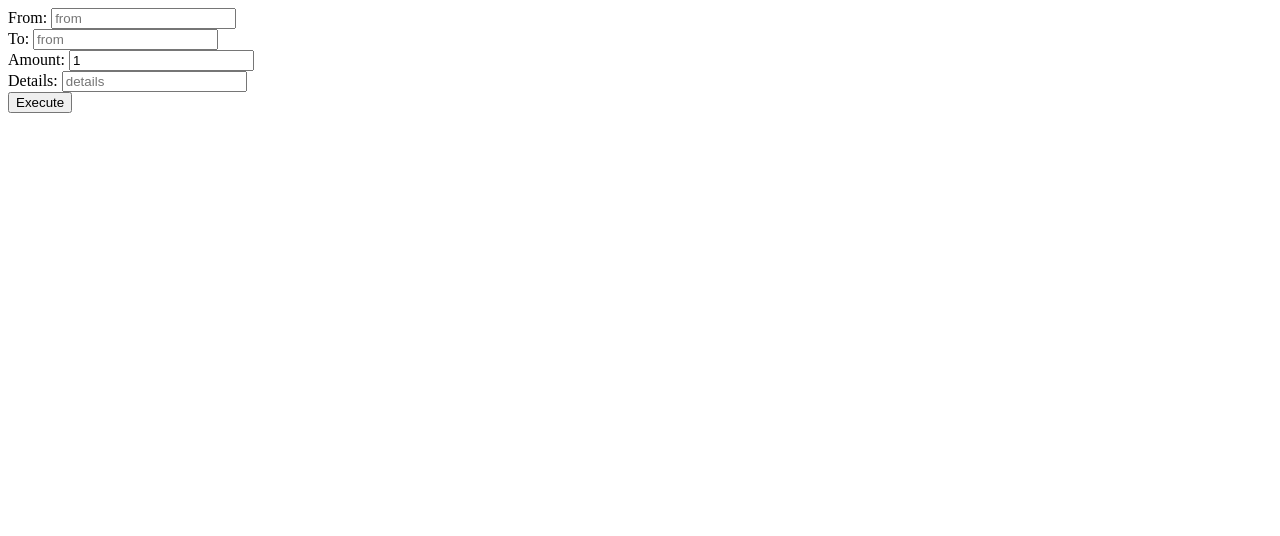
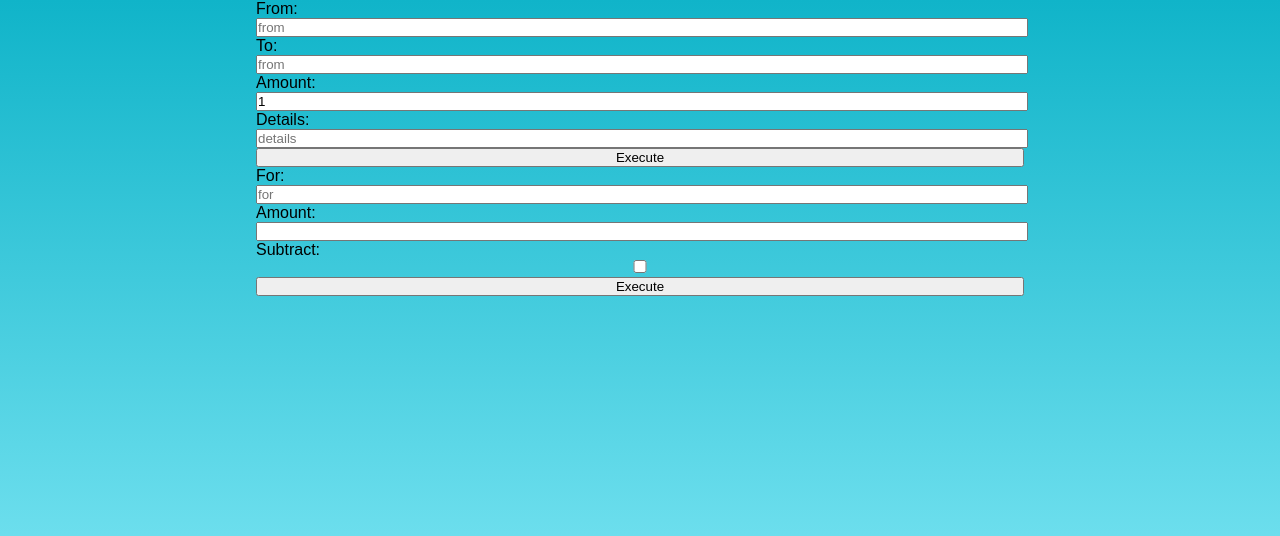
Before and after one commit to coldoem/phpApp, a PHP site: page /testArea.php in a window 1280 px wide. Shown: the top 536 px of the page. Run offline with PHP 8.4, Linux system fonts and the light colour scheme.

Commit message:
minor changes + adding more function to testArea page

```diff
--- a/css/style.css
+++ b/css/style.css
@@ -91,3 +91,8 @@ li:hover{
     background-color: #99f3ff;
     cursor: pointer;
 }
+.return{
+    text-align: left;
+    display: inline-block;
+    width: 100%;
+}
--- a/testArea.php
+++ b/testArea.php
@@ -20,22 +20,37 @@
 <head>
     <meta charset="UTF-8">
     <meta name="viewport" content="width=device-width, initial-scale=1.0">
+    <link rel="stylesheet" href="css/style.css">
     <title>test area</title>
 </head>
 <body>
     <form action="" method="post">
-        <label for="transaction">From:</label>
+        <label for="from">From:</label>
         <input type="text" name="from" id="from" placeholder="from">
         <br>
-        <label for="transaction">To:</label>
+        <label for="to">To:</label>
         <input type="text" name="to" id="to" placeholder="from">
         <br>
-        <label for="transaction">Amount:</label>
+        <label for="amount">Amount:</label>
         <input type="number" name="amount" id="amount" value="1">
         <br>
-        <label for="transaction">Details:</label>
+        <label for="details">Details:</label>
         <input type="text" name="details" id="details" placeholder="details">
         <br>
+        <input type="hidden" name="type" value="transaction">
+        <input type="submit" value="Execute">
+    </form>
+    <form action="" method="post">
+        <label for="from">For:</label>
+        <input type="text" name="for" id="for" placeholder="for">
+        <br>
+        <label for="from">Amount:</label>
+        <input type="number" name="amount" id="amount">
+        <br>
+        <label for="from">Subtract:</label>
+        <input type="checkbox" name="sub" id="sub">
+        <br>
+        <input type="hidden" name="type" value="transaction">
         <input type="submit" value="Execute">
     </form>
 </body>
--- a/transactionDetails.php
+++ b/transactionDetails.php
@@ -28,6 +28,7 @@
 </head>
 <body>
     <div class="main">
+        <a class="return" href="index.php">Go back</a>
         <h1><?php echo $result["fromUser"]; ?> Has send <?php echo $result["amount"]; ?> coins to <?php echo $result["toUser"]; ?></h1>
         <h3>This transaction occured on: <?php echo $result["date"]; ?></h3>
         <h2>The reason given for this transaction: <?php echo $result["details"]; ?></h2>
```
